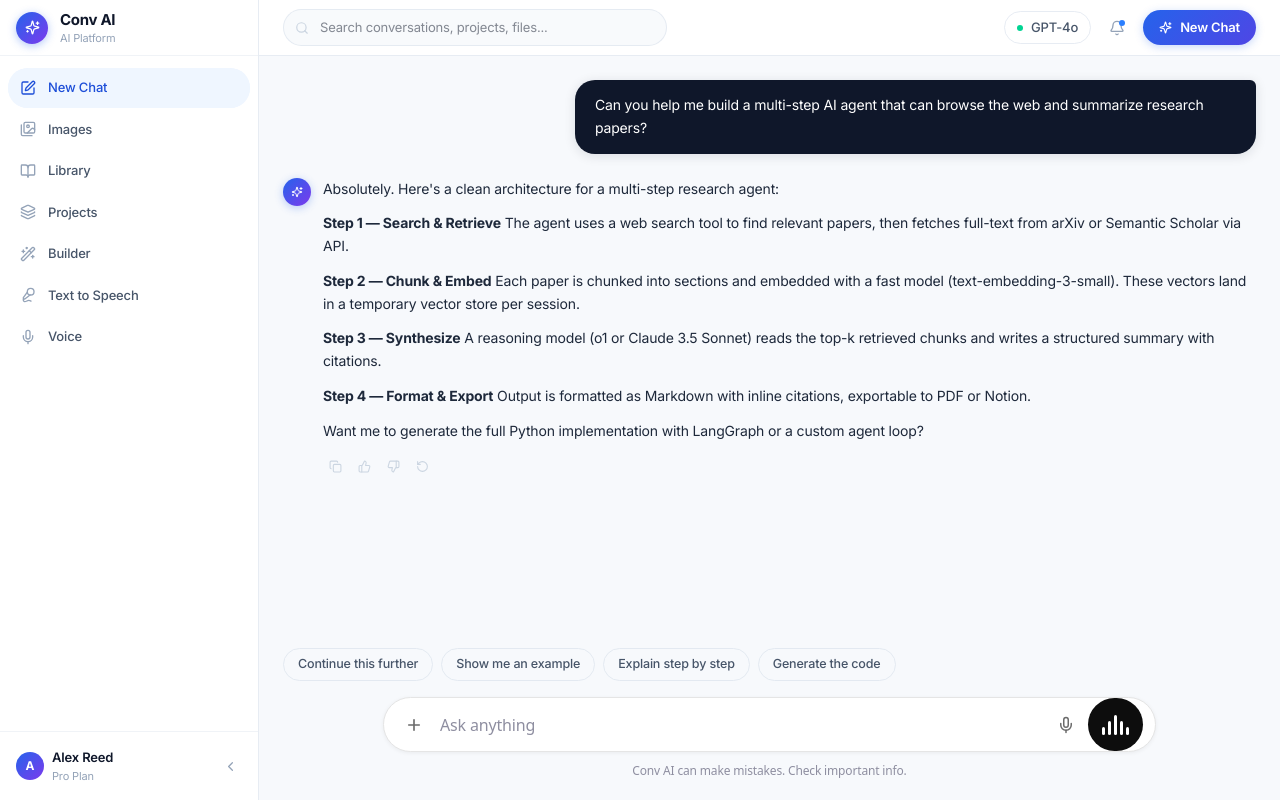
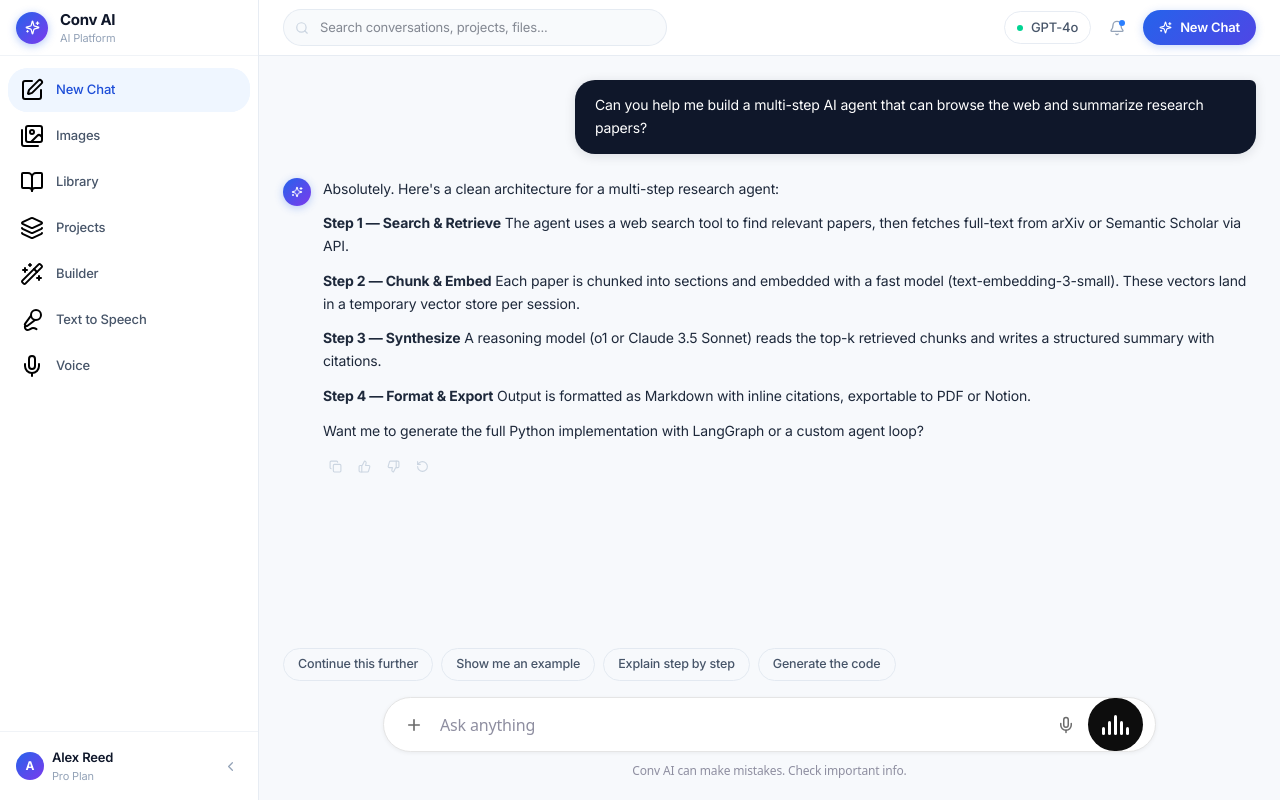
Before and after one commit to ElonInvestmentCo/Conv-AI, a React (Vite) app: page /chat in a window 1280 px wide. Built offline with nearby package versions, Linux system fonts and the light colour scheme.

Commit message:
Update MainLayout component styling
Replit-Commit-Author: Agent

```diff
--- a/src/app/layouts/MainLayout.tsx
+++ b/src/app/layouts/MainLayout.tsx
@@ -39,7 +39,7 @@ const profileMenu = [
   { icon: HelpCircle, label: 'Help', path: '/help', accent: false, chevron: true },
 ];
 
-function NavItem({ item, collapsed }: { item: { label: string; path: string; icon: React.ComponentType<{ size?: number; className?: string }>; noColor?: boolean }; collapsed: boolean }) {
+function NavItem({ item, collapsed }: { item: { label: string; path: string; icon: React.ComponentType<{ size?: number; color?: string; strokeWidth?: number; className?: string }>; noColor?: boolean }; collapsed: boolean }) {
   const Icon = item.icon;
   return (
     <NavLink
@@ -63,10 +63,10 @@ function NavItem({ item, collapsed }: { item: { label: string; path: string; ico
             />
           )}
           <Icon
-            size={16}
-            className={item.noColor ? 'relative flex-shrink-0' : `relative flex-shrink-0 transition-colors ${
-              isActive ? 'text-[#2563EB]' : 'text-[#94A3B8] group-hover:text-[#475569]'
-            }`}
+            size={24}
+            color="#000000"
+            strokeWidth={2}
+            className="relative flex-shrink-0"
           />
           <AnimatePresence initial={false}>
             {!collapsed && (
```
